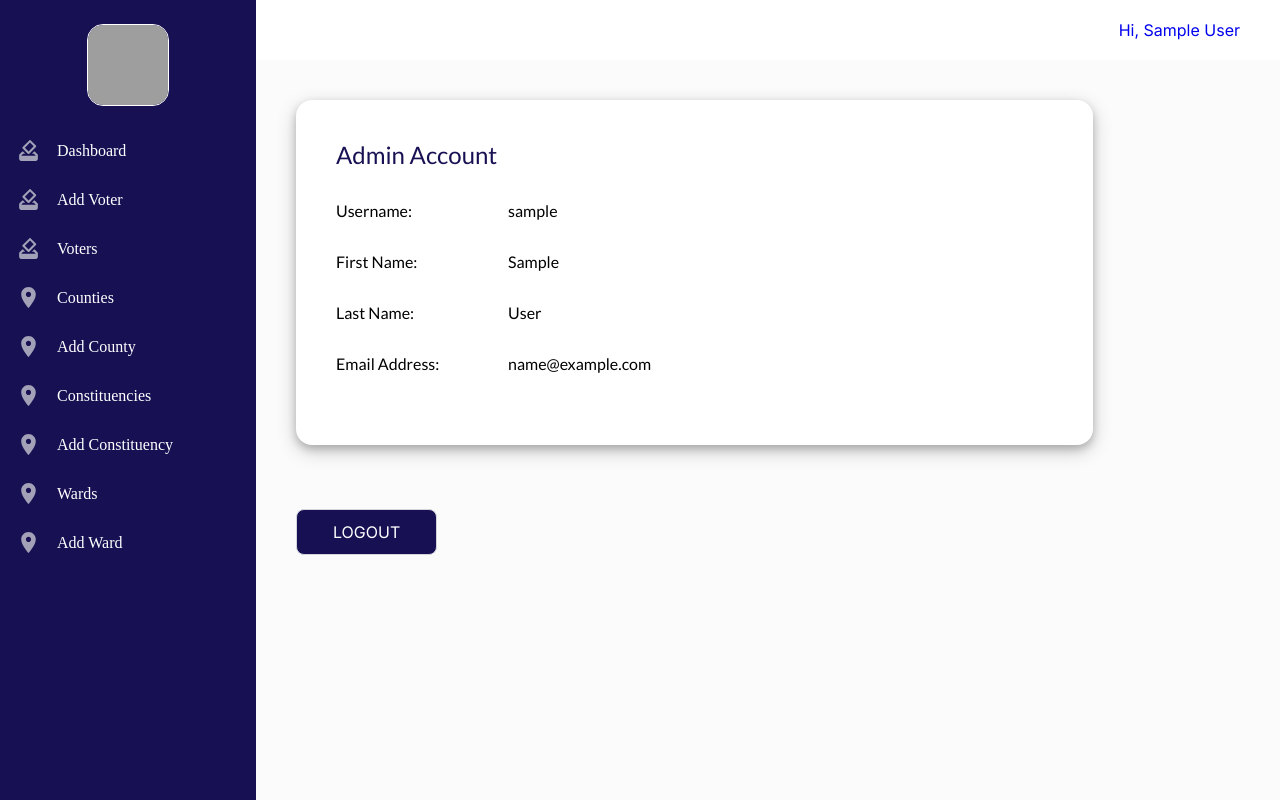
After one commit to greg-atemi/supreme-guide, a Django app: page /vote/admin_account in a window 1280 px wide. The commit adds this page. Run offline with Django 4.2, Linux system fonts and the light colour scheme; the visitor is signed in with stand-in values (Sample User, id 1); grey boxes are pictures that could not be loaded.

Commit message:
Adding Admin Account page

```diff
--- a/KuraProject/urls.py
+++ b/KuraProject/urls.py
@@ -19,11 +19,8 @@ from django.conf import settings
 from django.urls import path, include
 from django.conf.urls.static import static
 
-from vote import views
-
 urlpatterns = [
     path('admin/', admin.site.urls),
-    path('', views.index, name='index'),
     path('vote/', include('vote.urls')),
 ]
 
--- /dev/null
+++ b/templates/vote/admin/admin_account.html
@@ -0,0 +1,37 @@
+{% extends 'vote/admin/admin_base.html' %}
+{% load static %}
+{% block title_block %}
+    <title>Admin Account</title>
+{% endblock %}
+
+{% block body_block %}
+
+    <div class="form">
+        <p>Admin Account</p>
+
+        <div class="fieldWrapper3">
+            <label for="id_ward_code">Username:</label>
+            <label for="id_ward_code">{{ uname }}</label>
+        </div>
+
+        <div class="fieldWrapper3">
+            <label for="id_ward_code">First Name:</label>
+            <label for="id_ward_code">{{ fname }}</label>
+        </div>
+
+        <div class="fieldWrapper3">
+            <label for="id_ward_code">Last Name:</label>
+            <label for="id_ward_code">{{ lname }}</label>
+        </div>
+
+        <div class="fieldWrapper3">
+            <label for="id_ward_code">Email Address:</label>
+            <label for="id_ward_code">{{ email }}</label>
+        </div>
+    </div>
+
+    <div class="button-group">
+        <a id="submit2" href={% url 'vote:log_out' %}>LOGOUT</a>
+    </div>
+
+{% endblock %}
--- a/templates/vote/admin/admin_base.html
+++ b/templates/vote/admin/admin_base.html
@@ -6,7 +6,9 @@
     <link rel="preconnect" href="https://fonts.googleapis.com">
     <link rel="preconnect" href="https://fonts.gstatic.com" crossorigin>
     <link href="https://fonts.googleapis.com/css2?family=Inter:wght@200;300;400&family=Lato:ital,wght@0,300;0,400;0,700;1,400&family=Open+Sans:wght@300;400;500&display=swap" rel="stylesheet">
-    <title>Admin Base</title>
+    {% block title_block %}
+        <title></title>
+    {% endblock %}
 </head>
 <body>
     <div class="sidebar">
@@ -51,23 +53,11 @@
             <div></div>
             <div>
                 {% if user.is_authenticated %}
-                    Hi, {{ fname }} {{ lname }}
+                    <a href={% url 'vote:admin_account' %}>Hi, {{ fname }} {{ lname }}</a>
                 {% endif %}
-                <img src="{% static 'images/dropdown.svg' %}" alt="drop">
             </div>
         </div>
 
-        {% for message in messages %}
-            <div role="alert">
-                <strong>Message:</strong> {{ message }}
-                <button type="button" aria-label="Close">
-                    <span aria-hidden="true">&times;</span>
-                </button>
-            </div>
-        {% endfor %}
-        <br>
-            <button type="submit"><a href={% url 'vote:log_out' %}> Logout </a></button>
-        <br>
         {% block body_block %}
 
         {% endblock %}
--- a/templates/vote/admin/dashboard.html
+++ b/templates/vote/admin/dashboard.html
@@ -5,6 +5,7 @@
 {% endblock %}
 
 {% block body_block %}
+    <div class="tab-parent">
         <div class="tab-group">
             <div class="tab">
                 <span>{{ total }}</span>
@@ -50,4 +51,5 @@
                 County with the most registered voters
             </div>
         </div>
+    </div>
 {% endblock %}
--- a/vote/static/styles/admin_style.css
+++ b/vote/static/styles/admin_style.css
@@ -79,6 +79,19 @@ body{
     background-color: #FFFFFF;
 }
 
+.navbar a{
+    display: flex;
+    align-items: center;
+    text-decoration: none;
+    padding-top: 4px;
+    padding-bottom: 4px;
+    margin-left: 16px;
+    margin-right: 8px;
+    border-radius: 4px;
+    cursor: pointer;
+    font-size: 16px;
+}
+
 .navbar div{
     margin-right: 32px;
     display: flex;
@@ -89,6 +102,10 @@ body{
     width: 16px;
     height: 16px;
     margin-left: 8px;
+}
+
+.tab-parent{
+    padding-top: 24px;
 }
 
 .tab-group{
@@ -278,6 +295,12 @@ body{
     margin-bottom: 16px;
 }
 
+.fieldWrapper3{
+    display: flex;
+    width: 60%;
+    margin-bottom: 16px;
+}
+
 .short{
     display: flex;
     width: 48%;
@@ -322,6 +345,12 @@ body{
 }
 
 .fieldWrapper2 label{
+    font-family: Lato, sans-serif;
+    width: 40%;
+    margin-bottom: 16px;
+}
+
+.fieldWrapper3 label{
     font-family: Lato, sans-serif;
     width: 40%;
     margin-bottom: 16px;
--- a/vote/urls.py
+++ b/vote/urls.py
@@ -6,6 +6,7 @@ from . import views
 app_name = 'vote'
 
 urlpatterns = [
+    path('', views.index, name='index'),
     path('bio', views.bio, name='bio'),
     path('location', views.location, name='location'),
     path('photo', views.photo, name='photo'),
@@ -25,6 +26,7 @@ urlpatterns = [
     path('auth3', views.auth3, name='auth3'),
     path('signup', views.signup, name='signup'),
     path('login', views.login, name='login'),
+    path('admin_account', views.admin_account, name='admin_account'),
     path('log_out', views.log_out, name='log_out'),
     path('activate/<uidb64>/<token>', views.activate, name='activate'),
     path('activation_failed', views.activation_failed, name='activation_failed')
--- a/vote/views.py
+++ b/vote/views.py
@@ -92,10 +92,10 @@ def signup(request):
 
         return redirect('vote:login')
 
-    return render(request, 'vote/admin/signup.html')
+    return render(request, 'vote/user/signup.html')
 
 
-def login(request):
+def login_admin(request):
     if request.method == 'POST':
         username = request.POST['username']
         pass1 = request.POST['pass1']
@@ -110,7 +110,25 @@ def login(request):
         else:
             messages.error(request, "Your Username or Password is incorrect")
 
-    return render(request, 'vote/admin/login.html')
+    return render(request, 'vote/admin/login_admin.html')
+
+
+def login(request):
+    if request.method == 'POST':
+        username = request.POST['username']
+        pass1 = request.POST['pass1']
+
+        user = authenticate(username=username, password=pass1)
+
+        if user is not None:
+            auth_login(request, user)
+            messages.success(request, "Login Successful.")
+            return redirect('vote:index')
+
+        else:
+            messages.error(request, "Your Username or Password is incorrect")
+
+    return render(request, 'vote/user/login.html')
 
 
 def log_out(request):
@@ -139,7 +157,7 @@ def activation_failed(request):
 
 
 def dashboard(request):
-    if request.user.is_authenticated:
+    if request.user.is_authenticated and request.user.is_staff:
         total = Voter.objects.count()
         threshold = (total / 10) * 100
         fname = request.user.first_name
@@ -148,14 +166,14 @@ def dashboard(request):
             'fname': fname, 'lname': lname, 'total': total, 'threshold': threshold
         }
     else:
-        messages.info(request, "Login to continue")
+        messages.info(request, "Login as Administrator to continue")
         return redirect('vote:login')
 
     return render(request, 'vote/admin/dashboard.html', context)
 
 
 def county_detail(request):
-    if request.user.is_authenticated:
+    if request.user.is_authenticated and request.user.is_staff:
         fname = request.user.first_name
         lname = request.user.last_name
         context = {
@@ -182,8 +200,27 @@ def county_detail(request):
     return render(request, 'vote/admin/county_detail.html', context)
 
 
+def admin_account(request):
+    if request.user.is_authenticated and request.user.is_staff:
+        uname = request.user.username
+        fname = request.user.first_name
+        lname = request.user.last_name
+        email = request.user.email
+        context = {
+            'uname': uname,
+            'fname': fname,
+            'lname': lname,
+            'email': email
+        }
+    else:
+        messages.info(request, "Login to continue")
+        return redirect('vote:login')
+
+    return render(request, 'vote/admin/admin_account.html', context)
+
+
 def county_list(request):
-    if request.user.is_authenticated:
+    if request.user.is_authenticated and request.user.is_staff:
         county = County.objects.all()
         fname = request.user.first_name
         lname = request.user.last_name
@@ -200,7 +237,7 @@ def county_list(request):
 
 
 def constituency_detail(request):
-    if request.user.is_authenticated:
+    if request.user.is_authenticated and request.user.is_staff:
         county = County.objects.all()
         fname = request.user.first_name
         lname = request.user.last_name
@@ -237,7 +274,7 @@ def constituency_detail(request):
 
 
 def constituency_list(request):
-    if request.user.is_authenticated:
+    if request.user.is_authenticated and request.user.is_staff:
         fname = request.user.first_name
         lname = request.user.last_name
         constituency = Constituency.objects.all()
@@ -254,7 +291,7 @@ def constituency_list(request):
 
 
 def ward_detail(request):
-    if request.user.is_authenticated:
+    if request.user.is_authenticated and request.user.is_staff:
         fname = request.user.first_name
         lname = request.user.last_name
         constituency = Constituency.objects.all()
@@ -291,7 +328,7 @@ def ward_detail(request):
 
 
 def ward_list(request):
-    if request.user.is_authenticated:
+    if request.user.is_authenticated and request.user.is_staff:
         fname = request.user.first_name
         lname = request.user.last_name
         ward = Ward.objects.all()
@@ -328,7 +365,7 @@ def confirmation(request):
 
 
 def create_voter(request):
-    if request.user.is_authenticated:
+    if request.user.is_authenticated and request.user.is_staff:
         fname = request.user.first_name
         lname = request.user.last_name
         ward = Ward.objects.all()
@@ -369,7 +406,7 @@ def create_voter(request):
 
 
 def voter_list(request):
-    if request.user.is_authenticated:
+    if request.user.is_authenticated and request.user.is_staff:
         fname = request.user.first_name
         lname = request.user.last_name
         voter = Voter.objects.all()
```
Also changed, not shown: templates/vote/user/login.html (added, +44 -0 lines), templates/vote/user/signup.html (added, +61 -0 lines), templates/vote/admin/login_admin.html (renamed from templates/vote/admin/login.html), templates/vote/admin/signup_admin.html (renamed from templates/vote/admin/signup.html). Lines whose indentation alone changed are shown as unchanged.
